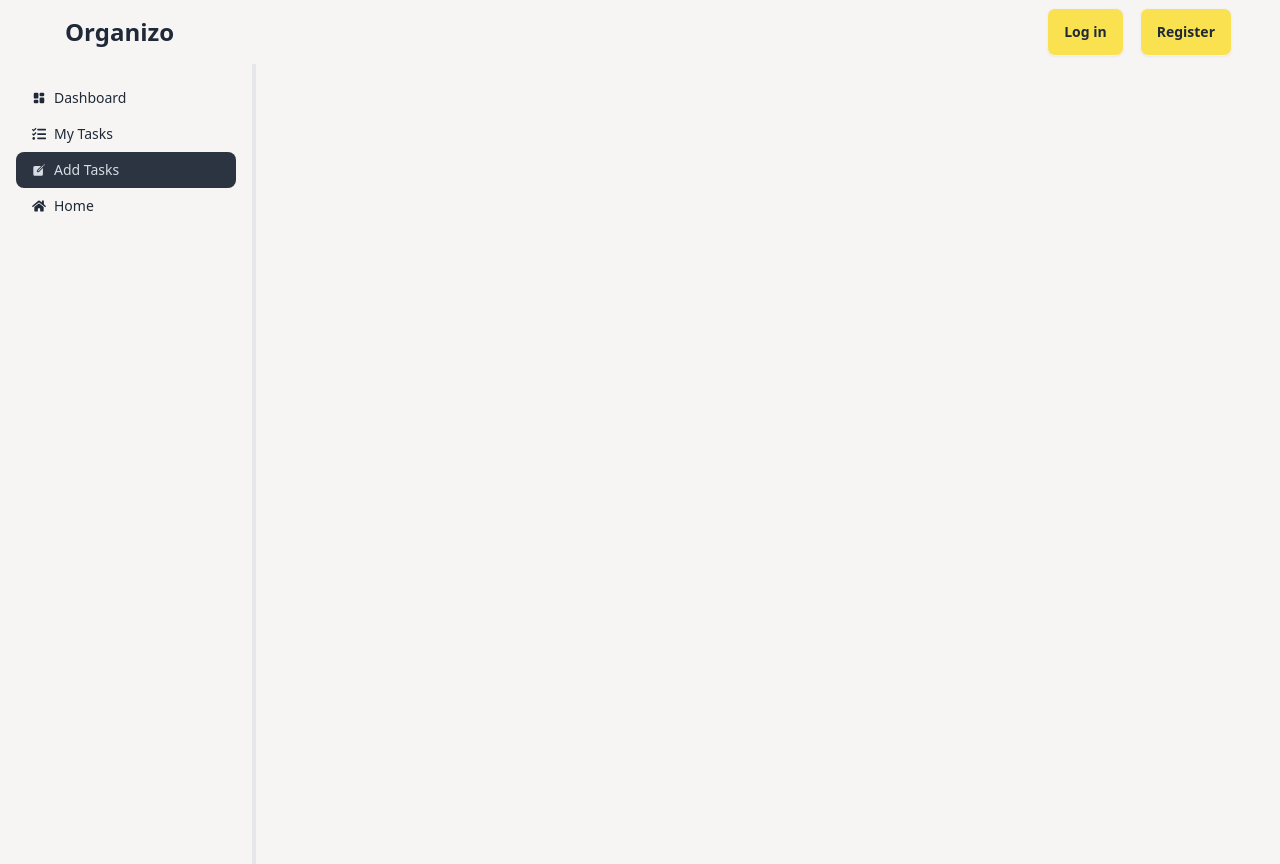
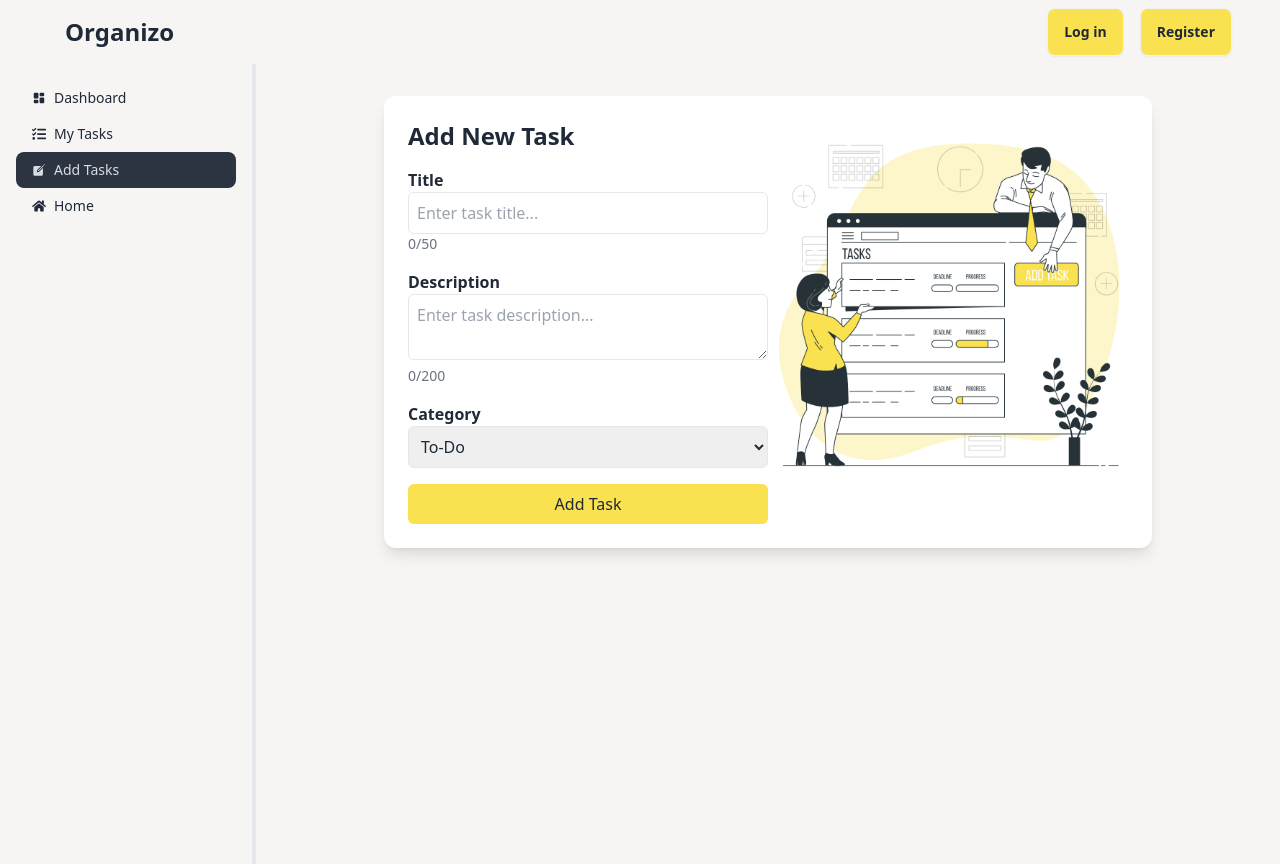
Before and after one commit to nusrat40/task-management-client, a React (Vite) app: page /dashboard/addTask in a window 1280 px wide. Built offline with nearby package versions, Linux system fonts and the light colour scheme; no server answers.

Commit message:
added my tasks section

```diff
--- a/index.html
+++ b/index.html
@@ -4,7 +4,7 @@
     <meta charset="UTF-8" />
     <link rel="icon" type="image/svg+xml" href="/vite.svg" />
     <meta name="viewport" content="width=device-width, initial-scale=1.0" />
-    <title>organizos</title>
+    <title>organizo</title>
   </head>
   <body>
     <div id="root"></div>
--- a/src/Layout/DashboardLayout.jsx
+++ b/src/Layout/DashboardLayout.jsx
@@ -8,7 +8,7 @@ const DashboardLayout = () => {
   return (
     <div className="flex mt-16 bg-[#f7f5f4]">
       {/* side bar */}
-      <div className="w-64 min-h-screen  border-r-4">
+      <div className="w-40 lg:w-64 min-h-screen  border-r-4">
         <ul className="menu p-4">
 
         <li>
--- a/src/pages/Dashboard/AddTask.jsx
+++ b/src/pages/Dashboard/AddTask.jsx
@@ -1,11 +1,126 @@
-import React from 'react';
+import React, { useContext, useState } from "react";
+import { useNavigate } from "react-router-dom";
+import useAxiosPublic from "../../hooks/useAxiosPublic";
+import Swal from "sweetalert2";
+import pic from '../../assets/addTask.png'
+import { AuthContext } from "../../provider/AuthProvider";
 
 const AddTask = () => {
-    return (
+  const navigate = useNavigate();
+  const {user}=useContext(AuthContext);
+  const axiosPublic = useAxiosPublic();
+  const [task, setTask] = useState({
+    title: "",
+    description: "",
+    category: "To-Do",
+  });
+
+  const handleChange = (e) => {
+    const { name, value } = e.target;
+    if (name === "title" && value.length > 50) return;
+    if (name === "description" && value.length > 200) return;
+    setTask({ ...task, [name]: value });
+  };
+
+  const handleSubmit = async (e) => {
+    e.preventDefault();
+    if (!task.title.trim()) {
+      alert("Title is required!");
+      return;
+    }
+
+    const newTask = {
+        ...task,
+        timestamp: new Date().toISOString(),
+        userEmail: user?.email, // Include logged-in user's email
+      };
+
+    try {
+      const response = await axiosPublic.post("/tasks", newTask);
+      if (response.data.insertedId) {
+        Swal.fire({
+          position: "center",
+          icon: "success",
+          title: "Task added successfully!",
+          showConfirmButton: false,
+          timer: 1500,
+        });
+        navigate("/dashboard/tasks"); // Redirect to tasks page
+      }
+    } catch (error) {
+      console.error("Error adding task:", error);
+      Swal.fire({
+        icon: "error",
+        title: "Oops...",
+        text: "Something went wrong! Try again.",
+      });
+    }
+  };
+
+  return (
+    <div className="max-w-screen-md mx-auto  p-6 bg-white shadow-lg rounded-xl grid grid-cols-1 lg:grid-cols-2">
+      <div>
+      <h2 className="text-2xl font-bold mb-4">Add New Task</h2>
+      <form onSubmit={handleSubmit} className="space-y-4">
+        {/* Title */}
         <div>
+          <label className="block font-semibold">Title </label>
+          <input
+            type="text"
+            name="title"
+            value={task.title}
+            onChange={handleChange}
+            placeholder="Enter task title..."
+            maxLength="50"
+            className="w-full p-2 border rounded-md"
+            required
+          />
+          <p className="text-sm text-gray-500">{task.title.length}/50</p>
+        </div>
 
+        {/* Description */}
+        <div>
+          <label className="block font-semibold">Description</label>
+          <textarea
+            name="description"
+            value={task.description}
+            onChange={handleChange}
+            placeholder="Enter task description..."
+            maxLength="200"
+            className="w-full p-2 border rounded-md"
+          ></textarea>
+          <p className="text-sm text-gray-500">{task.description.length}/200</p>
         </div>
-    );
+
+        {/* Category */}
+        <div>
+          <label className="block font-semibold">Category</label>
+          <select
+            name="category"
+            value={task.category}
+            onChange={handleChange}
+            className="w-full p-2 border rounded-md"
+          >
+            <option value="To-Do">To-Do</option>
+            <option value="In Progress">In Progress</option>
+            <option value="Done">Done</option>
+          </select>
+        </div>
+
+        {/* Submit Button */}
+        <button
+          type="submit"
+          className="w-full bg-[#fae150] p-2 rounded-md "
+        >
+          Add Task
+        </button>
+      </form>
+      </div>
+
+      <img src={pic} alt="" />
+
+    </div>
+  );
 };
 
 export default AddTask;
--- a/src/pages/Dashboard/MyTask.jsx
+++ b/src/pages/Dashboard/MyTask.jsx
@@ -1,11 +1,95 @@
-import React from 'react';
+import React, { useEffect, useState, useContext } from "react";
+import { AuthContext } from "../../provider/AuthProvider";
+import useAxiosPublic from "../../hooks/useAxiosPublic";
+import Swal from "sweetalert2";
 
 const MyTask = () => {
-    return (
-        <div>
+  const { user } = useContext(AuthContext);
+  const axiosPublic = useAxiosPublic();
+  const [tasks, setTasks] = useState([]);
 
-        </div>
-    );
+  useEffect(() => {
+    if (user?.email) {
+      axiosPublic
+        .get(`/tasks?email=${user.email}`)
+        .then((res) => setTasks(res.data))
+        .catch((err) => console.error(err));
+    }
+  }, [user?.email, axiosPublic]);
+
+  const handleDelete = (id) => {
+    Swal.fire({
+      title: "Are you sure?",
+      text: "You won't be able to revert this!",
+      icon: "warning",
+      showCancelButton: true,
+      confirmButtonColor: "#3085d6",
+      cancelButtonColor: "#d33",
+      confirmButtonText: "Yes, delete it!",
+    }).then(async (result) => {
+      if (result.isConfirmed) {
+        const res = await axiosPublic.delete(`/tasks/${id}`);
+
+        if (res.data.deletedCount > 0) {
+          Swal.fire({
+            position: "center",
+            icon: "success",
+            title: 'Task has been deleted',
+            showConfirmButton: false,
+            timer: 1500,
+          });
+        }
+        setTasks(tasks.filter(task => task._id !== id));
+      }
+    });
+  };
+
+
+  return (
+    <div className="max-w-7xl mx-auto mt-10 p-6 bg-white shadow-lg rounded-3xl">
+      <h2 className="text-2xl font-bold mb-4 text-center">My Tasks</h2>
+      <div className="overflow-x-auto">
+        <table className="table-auto w-full ">
+          <thead>
+            <tr className="">
+              <th className="border-b-2 p-2">Title</th>
+              <th className="border-b-2 p-2">Description</th>
+              <th className="border-b-2 p-2">Category</th>
+              <th className="border-b-2 p-2">Timestamp</th>
+              <th className="border-b-2 p-2">Actions</th>
+            </tr>
+          </thead>
+          <tbody>
+            {tasks.length > 0 ? (
+              tasks.map((task) => (
+                <tr key={task._id} className="text-center">
+                  <td className=" p-2">{task.title}</td>
+                  <td className=" p-2">{task.description}</td>
+                  <td className=" p-2">{task.category}</td>
+                  <td className="p-2">{new Date(task.timestamp).toLocaleString()}</td>
+                  <td className=" p-2 space-x-2">
+                    <button className="bg-[#fbea83] px-3 py-1 rounded-md">
+                      Edit
+                    </button>
+                    <button
+                      className="bg-[#dfbf06] px-3 py-1 rounded-md"
+                      onClick={() => handleDelete(task._id)}
+                    >
+                      Delete
+                    </button>
+                  </td>
+                </tr>
+              ))
+            ) : (
+              <tr>
+                <td colSpan="5" className="text-center p-4">No tasks found.</td>
+              </tr>
+            )}
+          </tbody>
+        </table>
+      </div>
+    </div>
+  );
 };
 
 export default MyTask;
```
Also changed, not shown: src/assets/addTask.png (added).
